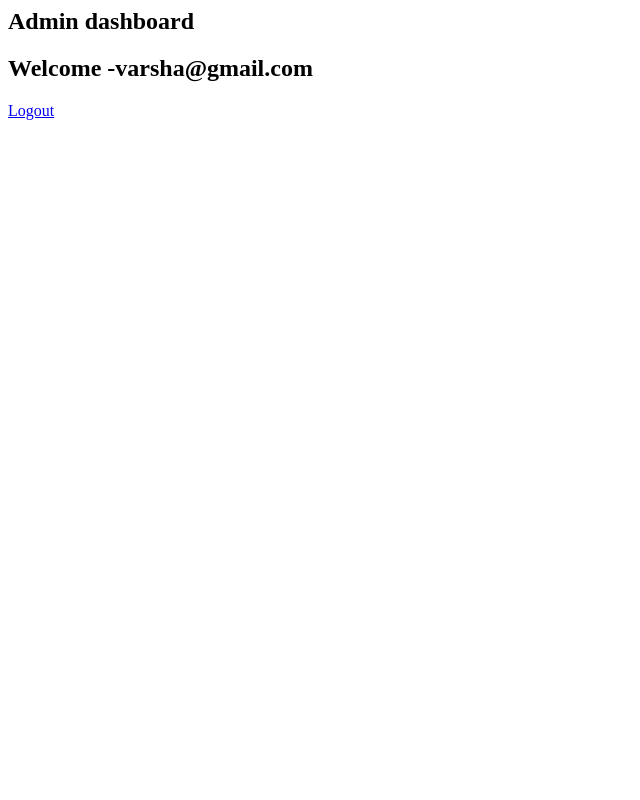
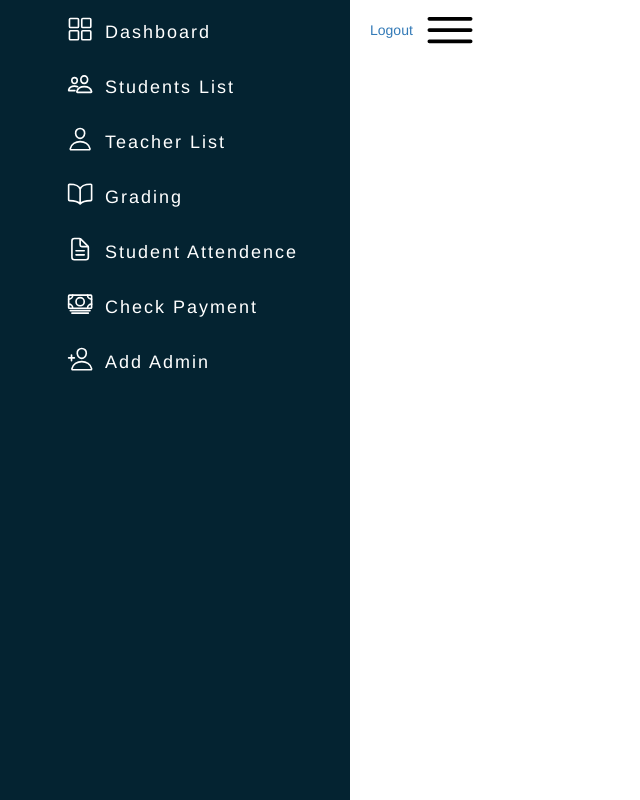
Before and after one commit to LakshikaSubhodani/muthuhara, a CodeIgniter app: page /database/index.php/admin/enter in a window 1280 px wide. Shown: the whole page, without its empty margins (0-640 px from the left). Run offline with CodeIgniter, Linux system fonts and the light colour scheme; a user stored in the database is signed in.

Commit message:
Modified admin/dashboard

```diff
--- a/application/views/admin/dashboard.php
+++ b/application/views/admin/dashboard.php
@@ -1,3 +1,121 @@
-<h2>Admin dashboard</h2>
-<?php echo '<h2> Welcome -'.$this->session->userdata('username').'</h2>' ;
-echo '<a href="'.base_url().'Auth/logout">Logout</a>';?>
+<!DOCTYPE html>
+<html lang="en">
+<head>
+    <meta charset="UTF-8">
+    <meta http-equiv="X-UA-Compatible" content="IE=edge">
+    <meta name="viewport" content="width=device-width, initial-scale=1.0">
+    <title>Muthuhara preschool</title>
+     <link rel="stylesheet" href="https://maxcdn.bootstrapcdn.com/bootstrap/3.3.7/css/bootstrap.min.css" integrity="sha384-BVYiiSIFeK1dGmJRAkycuHAHRg32OmUcww7on3RYdg4Va+PmSTsz/K68vbdEjh4u" crossorigin="anonymous">
+    <link rel="stylesheet" href="https://stackpath.bootstrapcdn.com/font-awesome/4.7.0/css/font-awesome.min.css">
+    <?php echo '<link rel="stylesheet" href="'.base_url($cssfile_name).'">'; ?>
+</head>
+<body>
+
+
+
+<div class="container">
+            <div class="adminMain">
+                   <div class="adminTopbar">
+                       <div class="adminToggle">
+                           <span class="adminToggleIcon">
+                                <ion-icon name="menu-outline"></ion-icon>
+                           </span>
+
+                       </div>
+
+                       <div>
+                       <?php //echo '<h2> Welcome -'.$this->session->userdata('username').'</h2>' ;
+                            echo '<a href="'.base_url().'Auth/logout">Logout</a>';?>
+                       </div>
+                       <!--user-admin-->
+                       <div class="admin-topbar-user">
+                           <span class="admin-topbar-user-icon">
+
+                           </span>
+                       </div>
+
+                   </div>
+
+               </div>
+
+
+               <div class="Row">
+
+
+                           <div class="sidebarAdmin">
+                           <ul>
+                               <li>
+                                   <a href="/Dashboard">
+                                       <span class="icon">
+                                       <ion-icon name="grid-outline"></ion-icon>
+                                        </span>
+                                       <span class="text">Dashboard</span>
+                                   </a>
+                               </li>
+
+                           <li>
+                               <a href="/StudentList">
+                                   <span class="icon">
+                                   <ion-icon name="people-outline"></ion-icon>
+                                   </span>
+                                   <span class="text">Students List</span>
+                               </a>
+                           </li>
+
+                           <li>
+                               <a href="#">
+                                   <span class="icon">
+                                        <ion-icon name="person-outline"></ion-icon>
+                                   </span>
+                                   <span class="text">Teacher List</span>
+                               </a>
+                           </li>
+
+                           <li>
+                               <a href="#">
+                                   <span class="icon">
+                                        <ion-icon name="book-outline"></ion-icon>
+                                   </span>
+                                   <span class="text">Grading</span>
+                               </a>
+                           </li>
+
+                           <li>
+                               <a href="#">
+                                   <span class="icon">
+                                        <ion-icon name="document-text-outline"></ion-icon>
+                                   </span>
+                                   <span class="text">Student Attendence</span>
+                               </a>
+                           </li>
+
+                           <li>
+                               <a href="#">
+                                   <span class="icon">
+                                        <ion-icon name="cash-outline"></ion-icon>
+                                   </span>
+                                   <span class="text">Check Payment</span>
+                               </a>
+                           </li>
+
+                           <li>
+
+                           <li>
+                               <a href="/AddAdmin" target="_parent">
+                                   <span class="icon">
+                                   <ion-icon name="person-add-outline"></ion-icon>
+                                   </span>
+                                   <span class="text">Add Admin</span>
+                               </a>
+                           </li>
+
+                       </ul>
+                   </div>
+                   </div>
+                   </div>
+        <script type="module" src="https://unpkg.com/ionicons@5.5.2/dist/ionicons/ionicons.esm.js"></script>
+        <script nomodule src="https://unpkg.com/ionicons@5.5.2/dist/ionicons/ionicons.js"></script>
+        <script src="https://code.jquery.com/jquery-2.2.4.js" integrity="sha256-iT6Q9iMJYuQiMWNd9lDyBUStIq/8PuOW33aOqmvFpqI=" crossorigin="anonymous"></script>
+        <script src="https://maxcdn.bootstrapcdn.com/bootstrap/3.3.7/js/bootstrap.min.js" integrity="sha384-Tc5IQib027qvyjSMfHjOMaLkfuWVxZxUPnCJA7l2mCWNIpG9mGCD8wGNIcPD7Txa" crossorigin="anonymous"></script>
+    </body>
+</html>
--- /dev/null
+++ b/assests/css/admin/dashboard.css
@@ -0,0 +1,169 @@
+.container{
+    box-sizing: border-box;
+    min-height:100vh;
+    overflow:hidden;
+    position:relative;
+    width:100%;
+    padding:0;
+    margin:0;
+}
+
+.sidebarAdmin{
+    position:fixed;
+    left:0;
+    width:350px;
+    height:100%;
+    background-color:#042331;
+    border-left: 10px solid #042331;
+    transition:0.5s;
+    overflow:hidden;
+
+}
+
+.sidebarAdmin ul{
+    position:absolute;
+    top:0;
+    left:0;
+    width:100%;
+
+
+}
+.sidebarAdmin ul li{
+    position:relative;
+    width:100%;
+    left:0;
+    list-style: none;
+    border-top-left-radius: 30px;
+    border-bottom-left-radius: 30px;
+}
+.sidebarAdmin ul li:hover{
+    background-color:#0e94d4;
+}
+
+.sidebarAdmin ul li a{
+    position:relative;
+    display:block;
+    width:100%;
+    display:flex;
+    text-decoration: none;
+    padding-bottom: 5px;
+    left:5px;
+
+}
+
+.sidebarAdmin ul li a .icon{
+    position:relative;
+    display:block;
+
+    min-width:50px;
+    height:50px;
+    line-height: 60px;
+    text-align:center;
+    font-size: 35px;
+    left:0;
+    color:white;
+}
+
+.sidebarAdmin ul li a .icon ion-icon{
+    font-size: 0.75em;
+}
+
+.sidebarAdmin ul li a .text{
+    position:relative;
+    display:block;
+    color:white;
+
+    font-size: 18px;
+    letter-spacing: 2px;
+    text-align: start;
+    top:20px;
+}
+/*
+.sidebar-admin ul li:hover a::before{
+    content:'';
+    position:absolute;
+    right:0;
+
+    width:50px;
+    height:50px;
+    background-color: tomato;
+    border-radius: 50%;S
+}
+*/
+
+
+.adminMain{
+    position:absolute;
+    width:calc(100%-300px);
+    left:300px;
+    min-height:100vh;
+    background-color: white;
+    transition: 0.5s;
+}
+
+.adminTopbar{
+    width:100%;
+    height:60px;
+    display:flex;
+    justify-content:space-between;
+    align-items:center;
+    padding:0 10px;
+
+}
+
+.adminToggle{
+    position:relative;
+    top:0;
+    left:60px;
+    width:60px;
+    height:60px;
+   /* background:darkgrey;*/
+    display:flex;
+    justify-content:center;
+    align-items:center;
+    font-size:60px;
+    cursor:pointer;
+
+}
+
+
+.adminToggleIcon{
+    position: relative;
+    color:black;
+    left:50px;
+    height: 60px;
+    width: 60px;
+    font-weight: bold;
+    font-size:200px;
+    cursor:pointer;
+    display:flex;
+    justify-content:center;
+    align-items:center;
+
+
+}
+
+.adminToggleIcon ion-icon{
+    font-size: 0.55em;
+}
+/*
+.admin-topbar-user{
+    position:relative;
+    left:300px;
+    min-width: 40px;
+    height:40px;
+    overflow:hidden;
+    cursor:pointer;
+}
+
+.admin-topbar-user-icon{
+    position: absolute;
+    top:0;
+    left:calc(100%-900px);
+    width:100%;
+    height:100%;
+    float:right;
+    width:calc(100%-90%);
+    font-size: 30px;
+}
+*/
```
